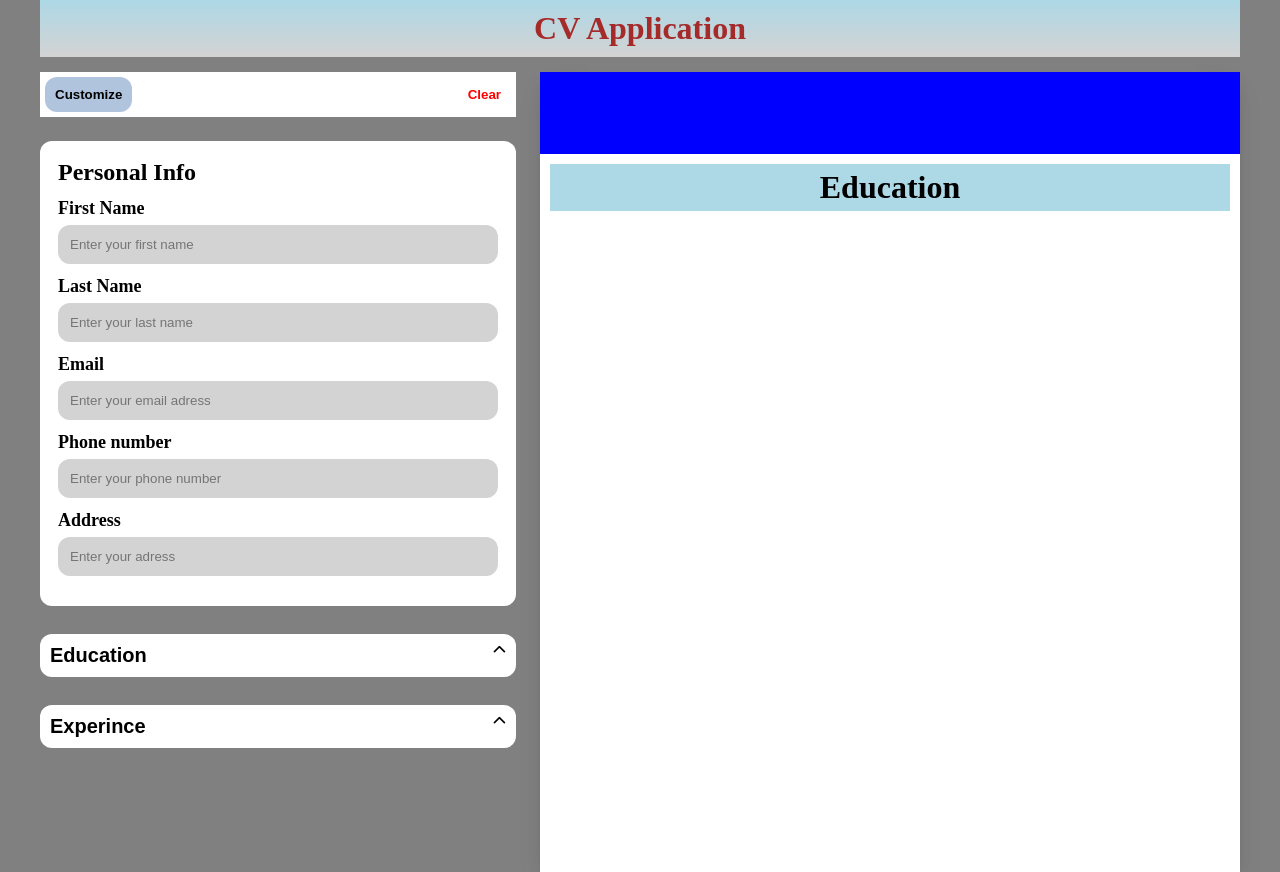
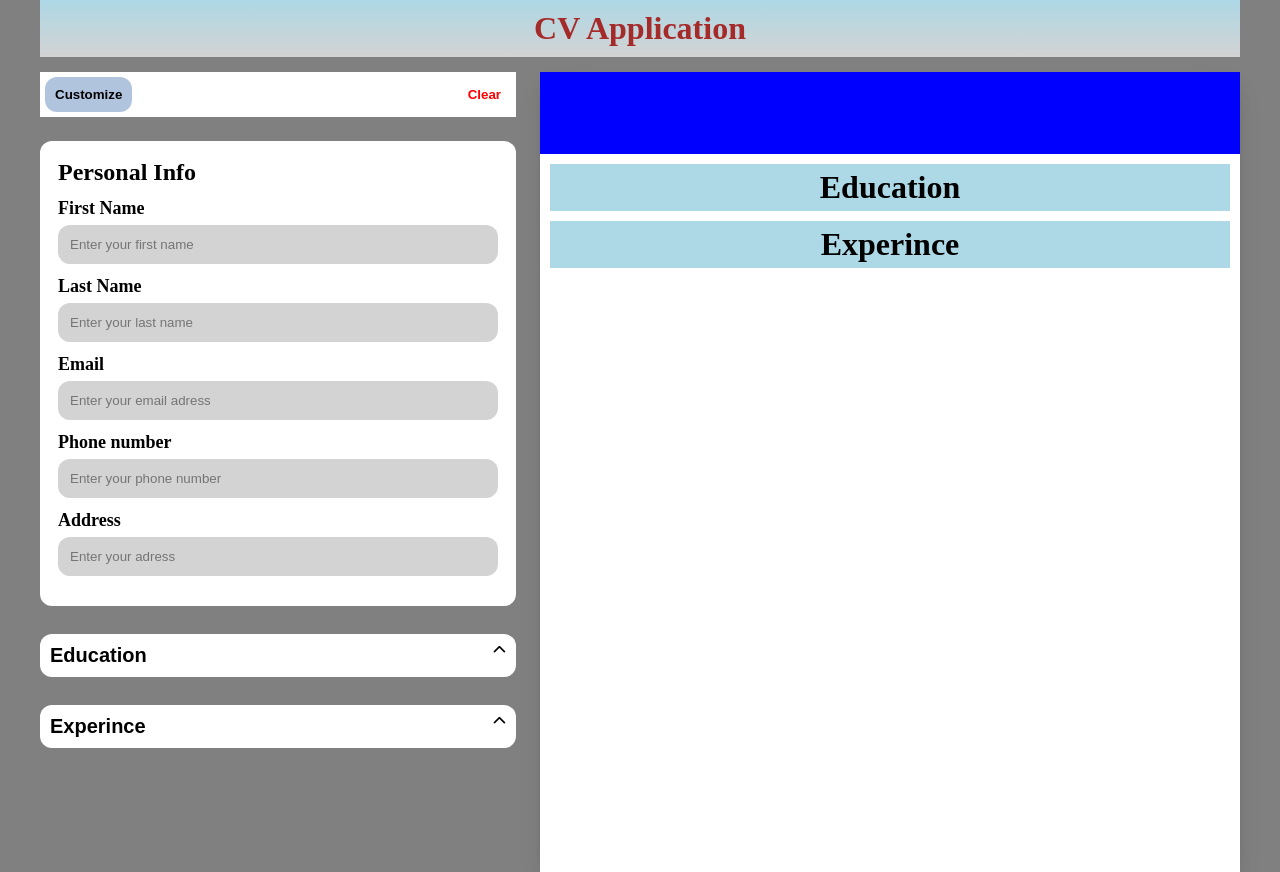
Before and after one commit to itsozod/react-cv-app, a React (Vite) app: page / in a window 1280 px wide. Built offline with nearby package versions, Linux system fonts and the light colour scheme.

Commit message:
created experience header container

```diff
--- a/src/App.jsx
+++ b/src/App.jsx
@@ -374,6 +374,9 @@ function App() {
                   </div>
                 </EducationContainer>
               ))}
+              <div className="edu_header_container">
+                <h1 className="edu_header_h1">Experince</h1>
+              </div>
             </div>
           </ResumeContainer>
         </AppContainer>
```
